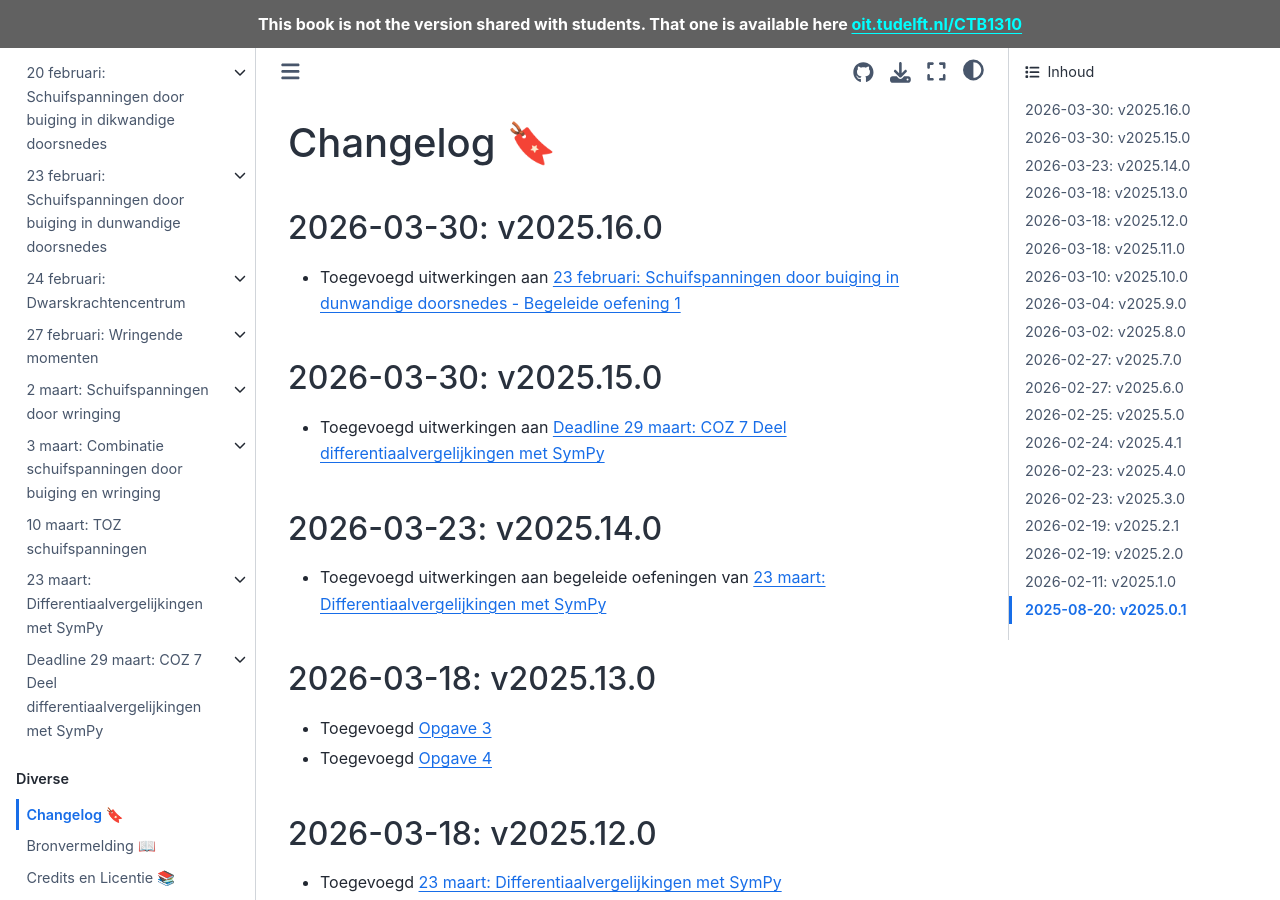
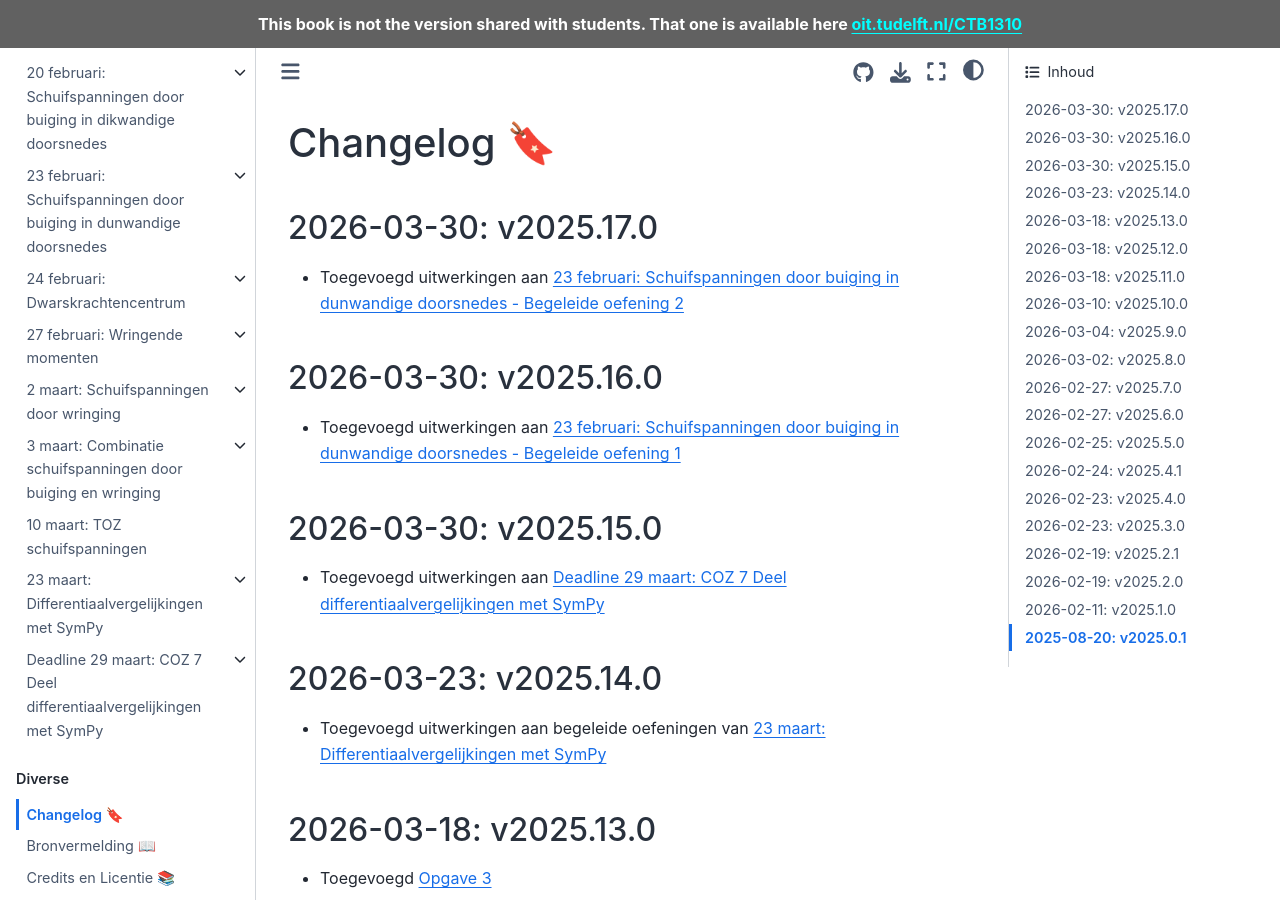
Before and after one commit to TUDelft-books/CTB1310, a Jupyter Book: the page built from book/changelog.md, in a window 1280 px wide and 900 px high. Built offline with Jupyter Book 1.0.4 settings and Sphinx 7.4.7 and the Sphinx Book theme 1.1.4, drawn with Linux system fonts in a browser that asks for light colours; comment, search, counter and statistics services are not loaded.

Commit message:
Update changelog.md

```diff
--- a/book/changelog.md
+++ b/book/changelog.md
@@ -1,4 +1,7 @@
 # Changelog 🔖
+
+## 2026-03-30: v2025.17.0
+- Toegevoegd uitwerkingen aan [23 februari: Schuifspanningen door buiging in dunwandige doorsnedes - Begeleide oefening 2](./shear_dunwandig/lesoefening2.md)
 
 ## 2026-03-30: v2025.16.0
 - Toegevoegd uitwerkingen aan [23 februari: Schuifspanningen door buiging in dunwandige doorsnedes - Begeleide oefening 1](./shear_dunwandig/lesoefening1.md)
```
